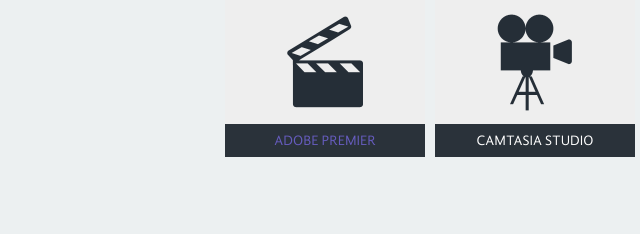
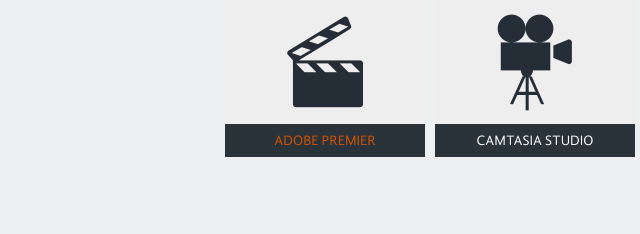
Before and after one commit to yanan1992/personale, a plain HTML site: page index.html in a window 1280 px wide. In both pictures the pointer is over the link "ADOBE PREMIER". Shown: the part 705-939 px from the top of the page, 0-640 px from the left. Drawn offline with Linux system fonts and the light colour scheme.

Commit message:
Update style.css

```diff
--- a/css/style.css
+++ b/css/style.css
@@ -159,7 +159,7 @@ img{max-width:100%;}
 	-webkit-transition: 0.5s ease;
 }
 .grid2 ul li a:hover{
-	color:#665cbe;
+	color:#d35400;
 }
 /*----grid3-----*/
 .grid3{
```
